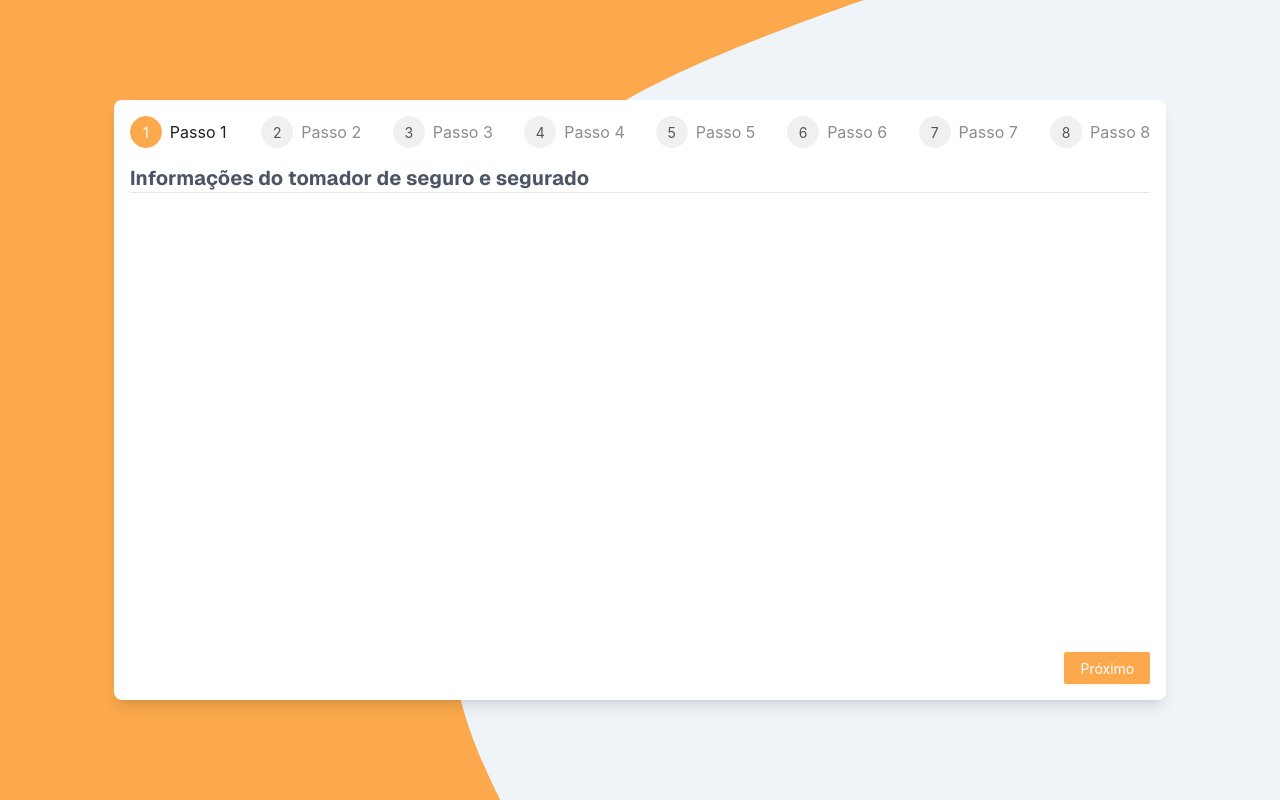
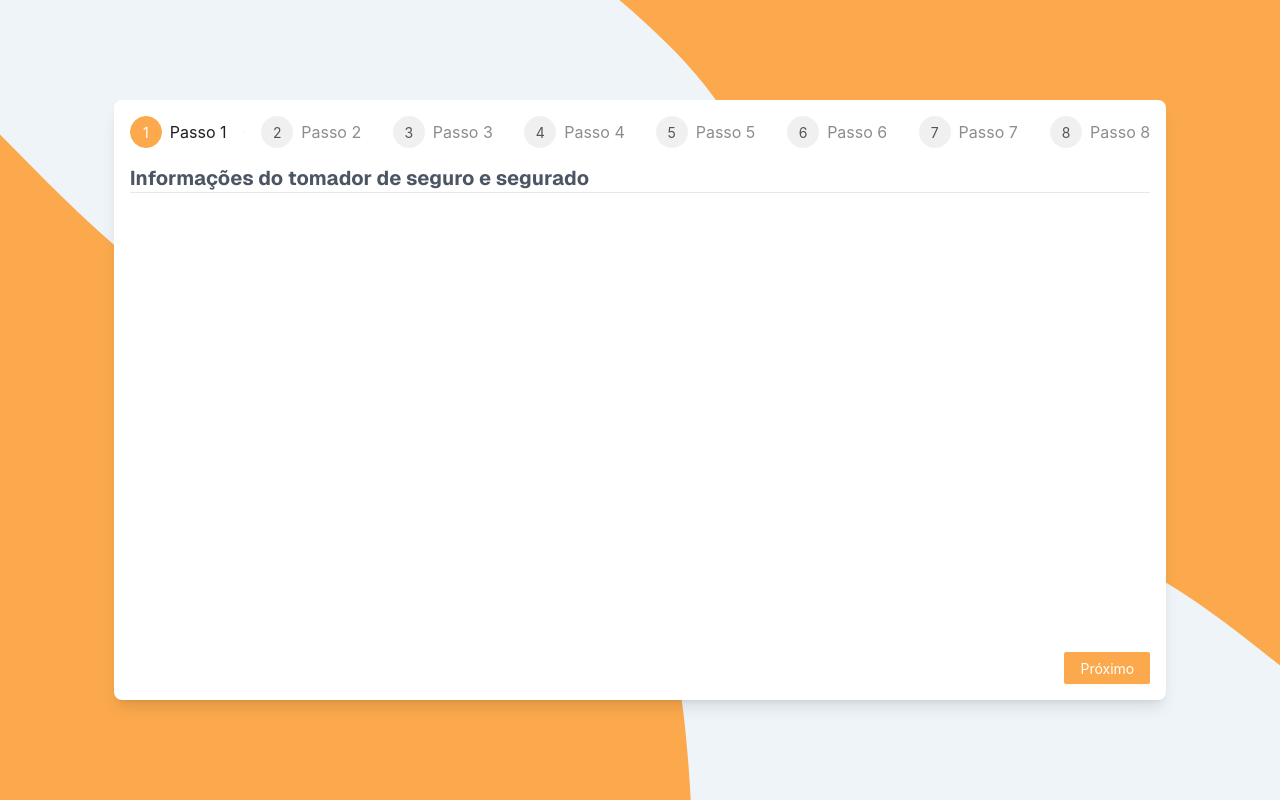
Before and after one commit to Nduengue/simulador-de-seguros, a Next.js app: page /simulation/particular/transporte in a window 1280 px wide. Built offline with nearby package versions, Linux system fonts and the light colour scheme.

Commit message:
adding new svg

```diff
--- a/src/app/simulation/particular/transporte/page.tsx
+++ b/src/app/simulation/particular/transporte/page.tsx
@@ -63,7 +63,8 @@ export default function Transporte() {
   const items = steps.map((item) => ({ key: item.title, title: item.title }));
 
   return (
-    <div className="text-gray-600 bg-[#eff4f9] lg:bg-[url('/wavess.svg')] bg-cover bg-center bg-no-repeat bg-fixed min-h-screen p-4 grid place-items-center">
+    <div className="text-gray-600 bg-[#eff4f9] lg:bg-[url('/blob-scene1.svg')] bg-cover bg-center bg-no-repeat bg-fixed min-h-screen p-4 grid place-items-center">
+    {/* <div className="text-gray-600 bg-[#eff4f9] lg:bg-[url('/wavess.svg')] bg-cover bg-center bg-no-repeat bg-fixed min-h-screen p-4 grid place-items-center"> */}
       <div className="bg-white  p-4 rounded-lg min-h-[35rem] shadow-lg flex flex-col justify-between">
         <div>
           <Steps current={current} items={items} />
```
Also changed, not shown: public/blob-scene.svg (added), public/blob-scene1.svg (added).
